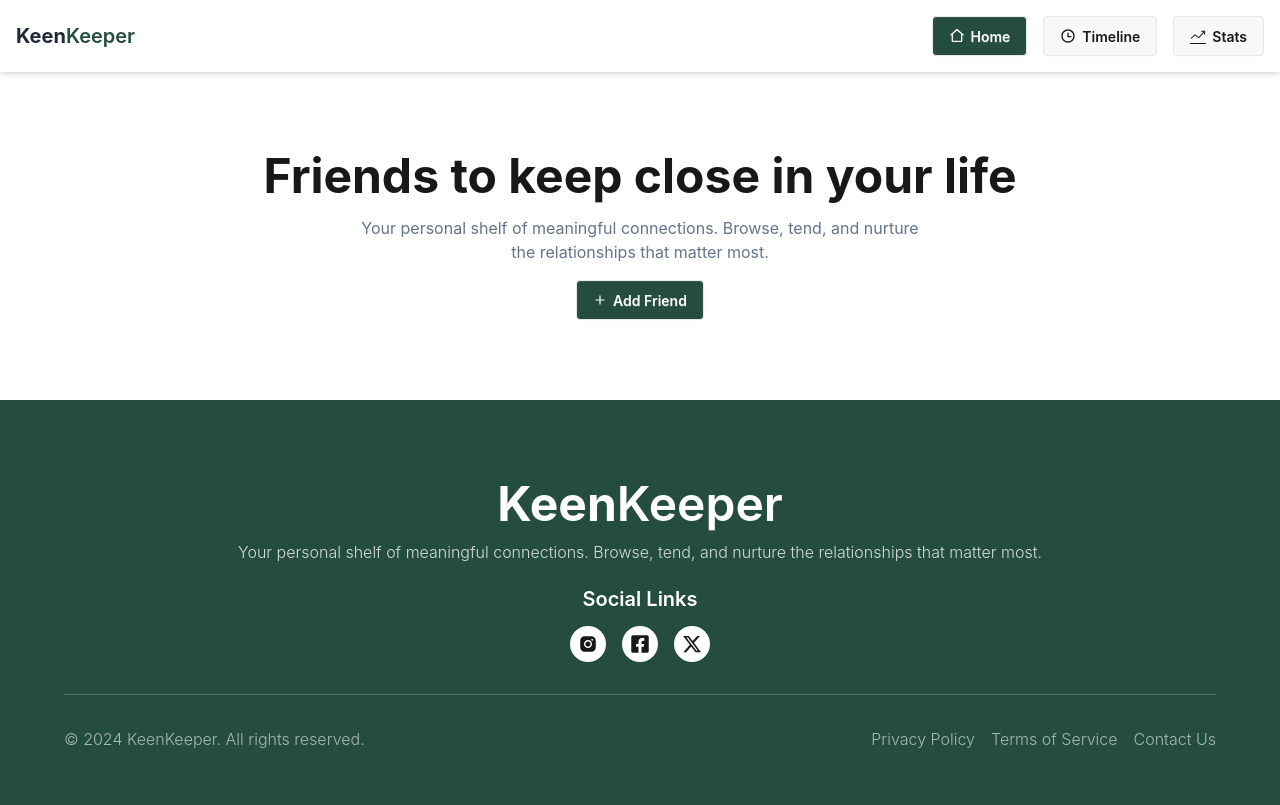
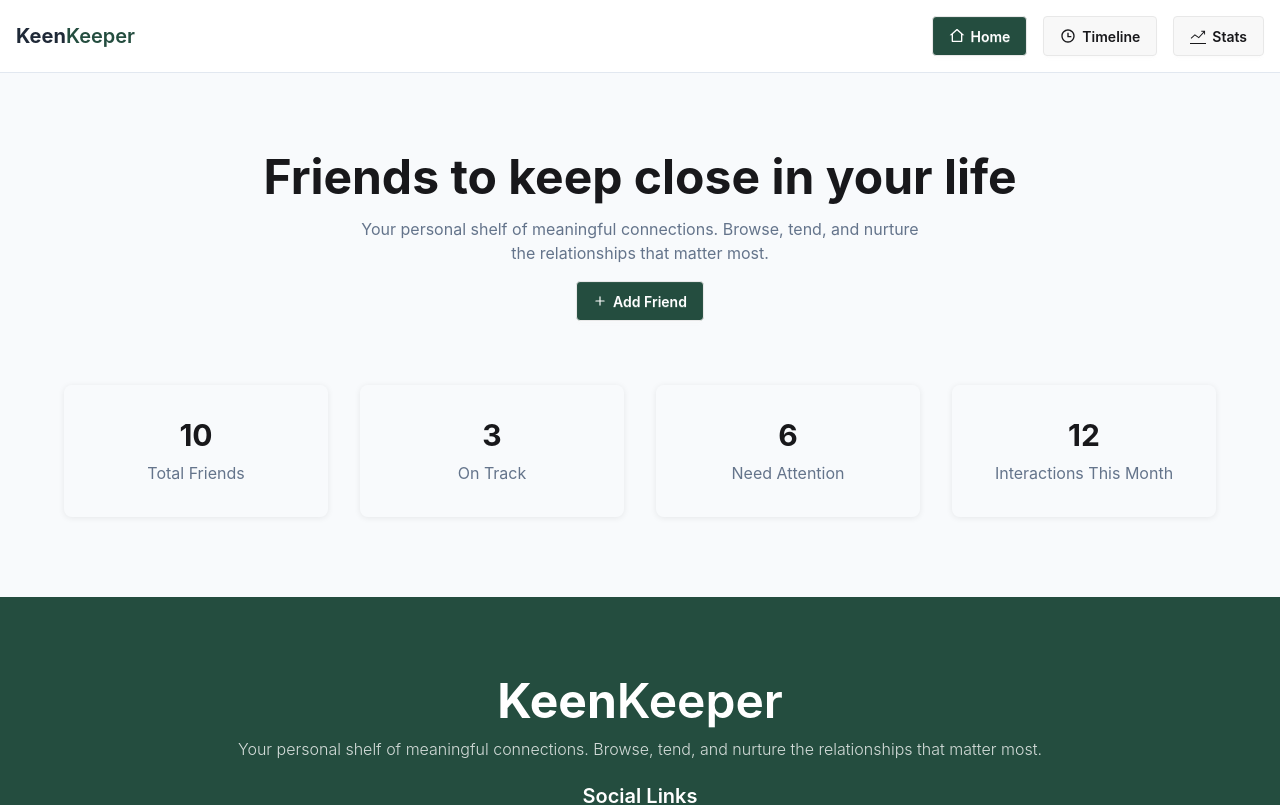
Before and after one commit to Morshedul-developer/keen-keeper, a React (Vite) app: page / in a window 1280 px wide. Shown: the top 805 px of the page. Built offline with nearby package versions, Linux system fonts and the light colour scheme.

Commit message:
made the summary cards to the banner section

```diff
--- a/src/components/homePage/Banner.jsx
+++ b/src/components/homePage/Banner.jsx
@@ -1,9 +1,11 @@
 import { FiPlus } from "react-icons/fi";
+import SummaryCard from "../ui/SummaryCard";
 
 const Banner = () => {
   return (
-    <div className="max-w-6xl mx-auto text-center space-y-4 py-10 md:py-20">
-      <h1 className="text-5xl font-bold">Friends to keep close in your life</h1>
+    <div className="max-w-6xl mx-auto py-10 md:py-20">
+      <div className="text-center space-y-4">
+        <h1 className="text-5xl font-bold">Friends to keep close in your life</h1>
       <p className="text-[#64748B] max-w-xl mx-auto">
         Your personal shelf of meaningful connections. Browse, tend, and nurture
         the relationships that matter most.
@@ -11,6 +13,13 @@ const Banner = () => {
       <button className="btn bg-[#244D3F] text-white hover:bg-[#1F2937]">
         <FiPlus /> Add Friend
       </button>
+      </div>
+      <div className="grid grid-cols-1 md:grid-cols-2 lg:grid-cols-4 gap-8 justify-center mt-16">
+        <SummaryCard children1="10" children2="Total Friends" />
+        <SummaryCard children1="3" children2="On Track" />
+        <SummaryCard children1="6" children2="Need Attention" />
+        <SummaryCard children1="12" children2="Interactions This Month" />
+      </div>
     </div>
   );
 };
--- a/src/components/navBar/NavBar.jsx
+++ b/src/components/navBar/NavBar.jsx
@@ -10,7 +10,7 @@ const NavBar = () => {
     { name: "Stats", icon: <TfiStatsUp size={16} />, path: "/stats" },
   ];
   return (
-    <nav className="shadow-md">
+    <nav className="border-b border-[#E2E8F0]">
       <div className="flex items-center justify-between p-4 max-w-7xl mx-auto">
         <div>
           <h3 className="text-xl font-bold text-[#1F2937]">
--- /dev/null
+++ b/src/components/ui/SummaryCard.jsx
@@ -0,0 +1,10 @@
+const SummaryCard = ({children1, children2}) => {
+  return (
+    <div className="shadow-[0px_1px_6px_0px_rgba(0,0,0,0.08)] rounded-lg p-8 flex gap-2 flex-col items-center">
+      <strong className="text-3xl">{children1}</strong>
+      <span className="text-[#64748B]">{children2}</span>
+    </div>
+  );
+};
+
+export default SummaryCard;
--- a/src/pages/homePage/HomePage.jsx
+++ b/src/pages/homePage/HomePage.jsx
@@ -2,9 +2,9 @@ import Banner from "../../components/homePage/Banner";
 
 const HomePage = () => {
     return (
-        <>
+        <div className="bg-[#F8FAFC]">
          <Banner/>
-        </>
+        </div>
     );
 };
 
```
